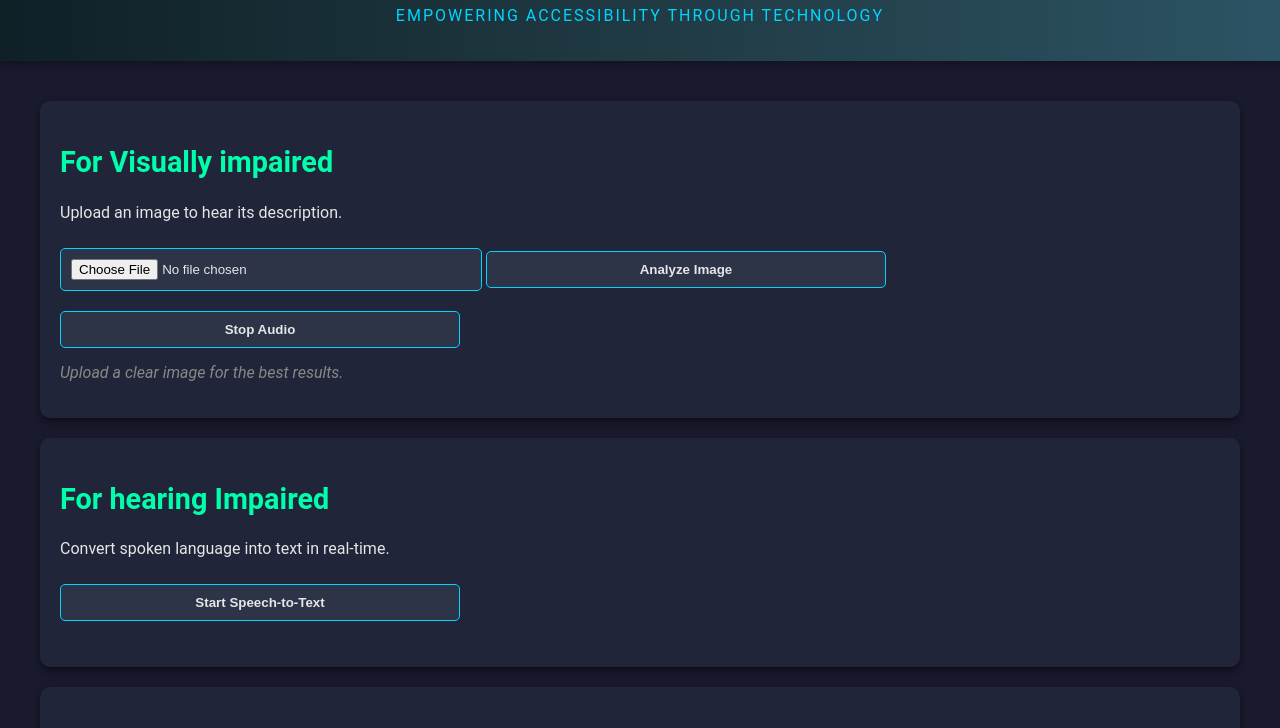
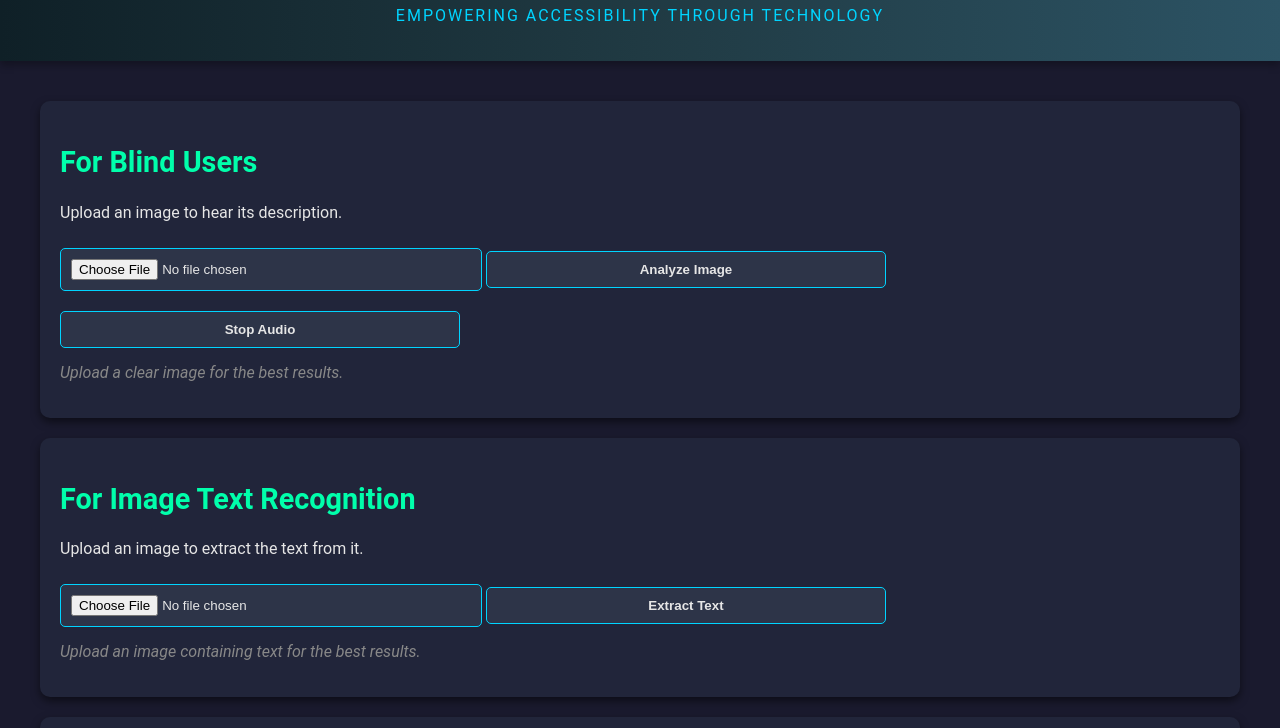
Before and after one commit to Athav1/vita_AI, a plain HTML site: page index.html in a window 1280 px wide. Shown: the part 95-823 px from the top of the page. Drawn offline with nearby package versions, Linux system fonts and the light colour scheme.

Commit message:
Update index.html

```diff
--- a/index.html
+++ b/index.html
@@ -4,7 +4,7 @@
 <head>
     <meta charset="UTF-8">
     <meta name="viewport" content="width=device-width, initial-scale=1.0">
-    <title>Vita AI</title>
+    <title>Inclusive AI App</title>
     <style>
         body {
             font-family: 'Roboto', sans-serif;
@@ -92,14 +92,14 @@
 
 <body>
     <header>
-        <h1>VITA AI</h1>
+        <h1>Inclusive AI App</h1>
         <p>Empowering Accessibility Through Technology</p>
     </header>
 
     <div class="container">
         <!-- Blind Users Section -->
         <section>
-            <h2>For Visually impaired </h2>
+            <h2>For Blind Users</h2>
             <p>Upload an image to hear its description.</p>
             <div class="feature">
                 <input type="file" id="imageUpload" accept="image/*" aria-label="Upload an image">
@@ -110,9 +110,21 @@
             <p id="imageResponse"></p>
         </section>
 
+        <!-- Image Text Recognition Section -->
+        <section>
+            <h2>For Image Text Recognition</h2>
+            <p>Upload an image to extract the text from it.</p>
+            <div class="feature">
+                <input type="file" id="textImageUpload" accept="image/*" aria-label="Upload an image for text recognition">
+                <button onclick="extractTextFromImage()" aria-label="Extract text">Extract Text</button>
+                <p class="instructions">Upload an image containing text for the best results.</p>
+            </div>
+            <p id="textRecognitionResponse"></p>
+        </section>
+
         <!-- Deaf Users Section -->
         <section>
-            <h2>For hearing Impaired</h2>
+            <h2>For Deaf Users</h2>
             <p>Convert spoken language into text in real-time.</p>
             <div class="feature">
                 <button onclick="startSpeechToText()" aria-label="Start speech-to-text">Start Speech-to-Text</button>
@@ -188,10 +200,7 @@
                     if (data.responses[0].labelAnnotations && data.responses[0].labelAnnotations.length > 0) {
                         const labels = data.responses[0].labelAnnotations;
 
-                        // Prepare a more descriptive sentence
                         let description = "This image contains ";
-
-                        // Structure description based on the number of labels
                         if (labels.length > 1) {
                             description += labels.slice(0, -1).map(label => label.description).join(", ");
                             description += `, and ${labels[labels.length - 1].description}.`;
@@ -199,7 +208,6 @@
                             description += labels[0].description + ".";
                         }
 
-                        // Make the description more readable
                         responseElement.textContent = description;
                         speakText(description);
                     } else {
@@ -207,6 +215,72 @@
                     }
                 } catch (error) {
                     console.error("Error during image processing:", error);
+                    responseElement.textContent = error.message;
+                    speakText(error.message);
+                }
+            };
+
+            reader.readAsDataURL(file);
+        }
+
+        // Extract Text from Image for Text Recognition Section
+        async function extractTextFromImage() {
+            const fileInput = document.getElementById("textImageUpload");
+            const responseElement = document.getElementById("textRecognitionResponse");
+
+            if (fileInput.files.length === 0) {
+                responseElement.textContent = "Please upload an image with text.";
+                speakText("Please upload an image with text.");
+                return;
+            }
+
+            const file = fileInput.files[0];
+            const reader = new FileReader();
+
+            reader.onload = async function () {
+                const base64Image = reader.result.split(",")[1];
+
+                const requestBody = {
+                    requests: [
+                        {
+                            image: { content: base64Image },
+                            features: [{ type: "TEXT_DETECTION", maxResults: 10 }]
+                        }
+                    ]
+                };
+
+                const apiKey = "AIzaSyDqdgibUUSZEr22Nr01P4oZKYI9znHrGhM"; // Your API Key here
+                const apiUrl = `https://vision.googleapis.com/v1/images:annotate?key=${apiKey}`;
+
+                responseElement.textContent = "Processing image...";
+                speakText("Processing image...");
+
+                try {
+                    const response = await fetch(apiUrl, {
+                        method: "POST",
+                        headers: {
+                            "Content-Type": "application/json"
+                        },
+                        body: JSON.stringify(requestBody)
+                    });
+
+                    if (!response.ok) {
+                        throw new Error("Failed to fetch text detection. HTTP Status: " + response.status);
+                    }
+
+                    const data = await response.json();
+                    console.log("API Response:", data);
+
+                    if (data.responses[0].textAnnotations && data.responses[0].textAnnotations.length > 0) {
+                        const extractedText = data.responses[0].textAnnotations[0].description;
+
+                        responseElement.textContent = `Extracted Text: ${extractedText}`;
+                        speakText(`Extracted Text: ${extractedText}`);
+                    } else {
+                        throw new Error("No text detected in the image. Try uploading a clearer image.");
+                    }
+                } catch (error) {
+                    console.error("Error during text extraction:", error);
                     responseElement.textContent = error.message;
                     speakText(error.message);
                 }
@@ -257,14 +331,13 @@
             synth.speak(utterance);
         }
     </script>
-<script src="https://www.gstatic.com/dialogflow-console/fast/messenger/bootstrap.js?v=1"></script>
+    <script src="https://www.gstatic.com/dialogflow-console/fast/messenger/bootstrap.js?v=1"></script>
 <df-messenger
   chat-icon="https:&#x2F;&#x2F;image.similarpng.com&#x2F;very-thumbnail&#x2F;2021&#x2F;05&#x2F;Colorful-circle-logo-design-illustration-on-transparent-background-PNG.png"
   chat-title="VitalAI"
   agent-id="66defd9c-f98f-4d8d-999b-c167890813f2"
   language-code="en"
 ></df-messenger>
-
 </scipt>
 </body>
 
```
